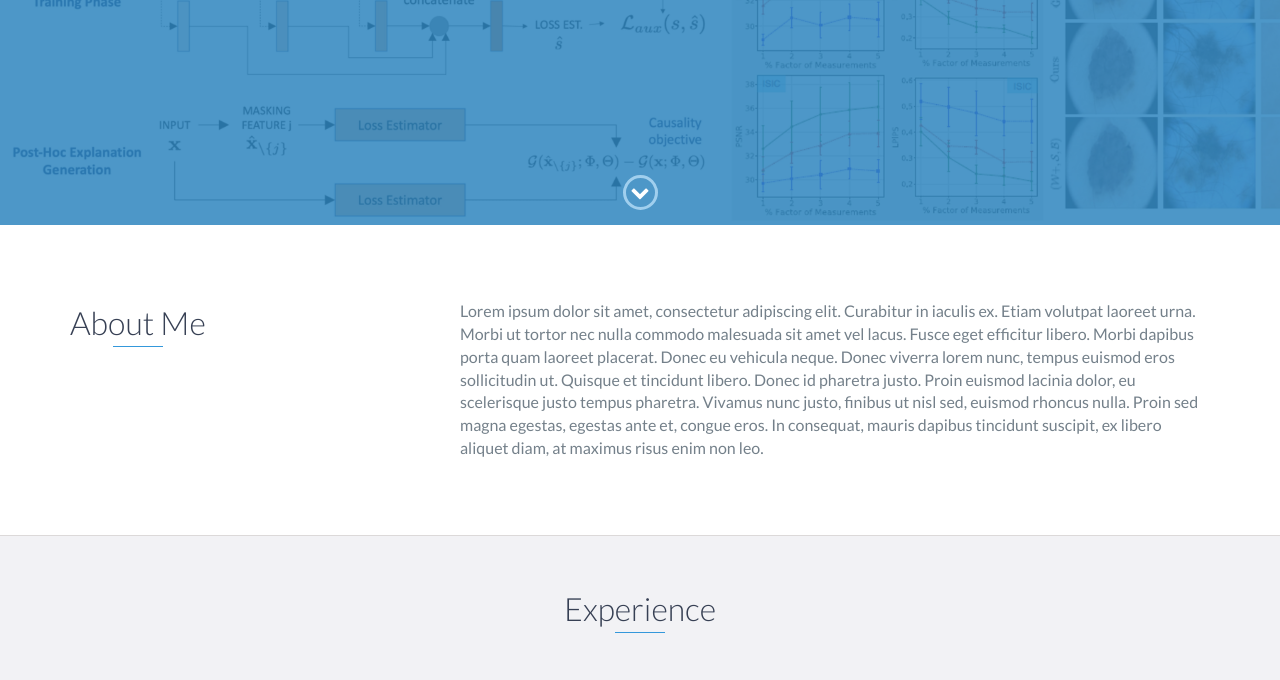
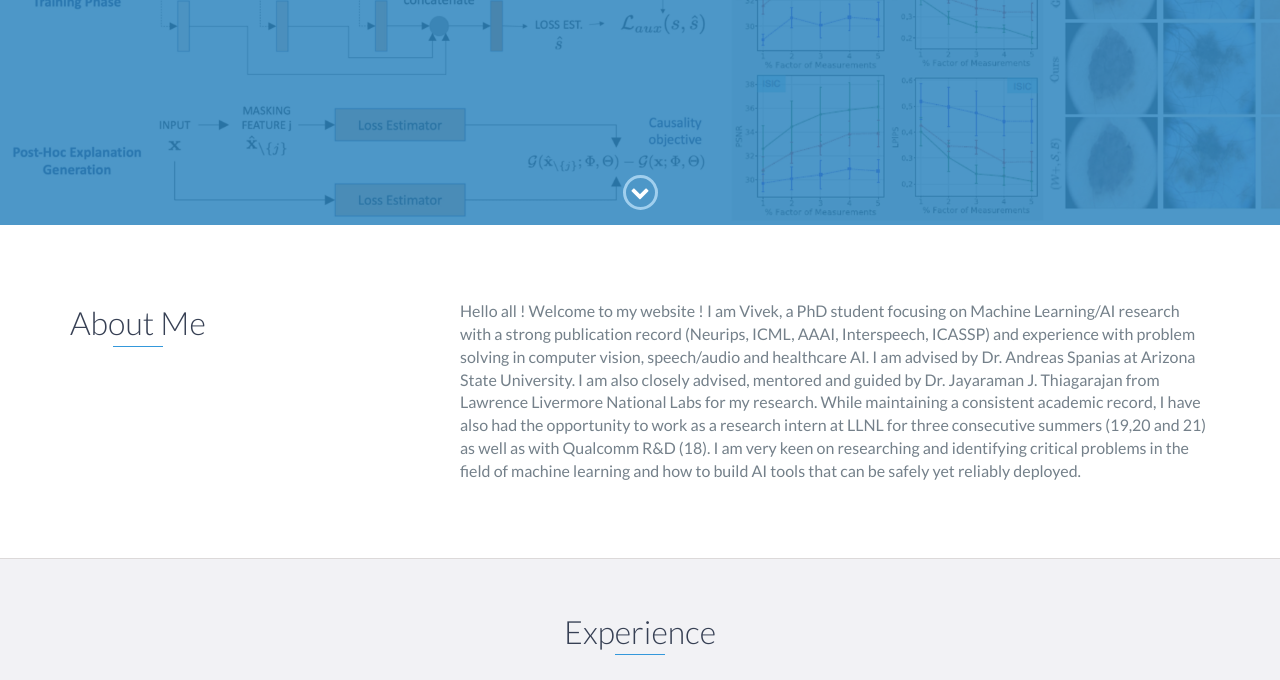
Before and after one commit to vivsivaraman/vivsivaraman.github.io, a website: page index.html in a window 1280 px wide. Shown: the part 575-1255 px from the top of the page. Drawn offline with nearby package versions, Linux system fonts and the light colour scheme.

Commit message:
Update index.html

```diff
--- a/index.html
+++ b/index.html
@@ -74,9 +74,10 @@
                 </div>
                 <div class="col-md-8">
                     <p>
-                        Lorem ipsum dolor sit amet, consectetur adipiscing elit. Curabitur in iaculis ex. Etiam volutpat laoreet urna. Morbi ut tortor nec nulla commodo malesuada sit amet vel lacus. Fusce eget efficitur libero. Morbi dapibus porta quam laoreet placerat. Donec
-                        eu vehicula neque. Donec viverra lorem nunc, tempus euismod eros sollicitudin ut. Quisque et tincidunt libero. Donec id pharetra justo. Proin euismod lacinia dolor, eu scelerisque justo tempus pharetra. Vivamus nunc justo, finibus
-                        ut nisl sed, euismod rhoncus nulla. Proin sed magna egestas, egestas ante et, congue eros. In consequat, mauris dapibus tincidunt suscipit, ex libero aliquet diam, at maximus risus enim non leo.
+                        Hello all ! Welcome to my website ! I am Vivek, a PhD student focusing on Machine Learning/AI research with a strong publication record (Neurips, ICML, AAAI,
+			Interspeech, ICASSP) and experience with problem solving in computer vision, speech/audio and healthcare AI. I am advised by Dr. Andreas Spanias at Arizona State University. I am also closely advised, mentored and guided by
+			Dr. Jayaraman J. Thiagarajan from Lawrence Livermore National Labs for my research. While maintaining a consistent academic record, I have also had the opportunity to work as a research intern at LLNL for three consecutive summers (19,20 and 21) as well as
+			with Qualcomm R&D (18). I am very keen on researching and identifying critical problems in the field of machine learning and how to build AI tools that can be safely yet reliably deployed.
                     </p>
                 </div>
             </div>
```
